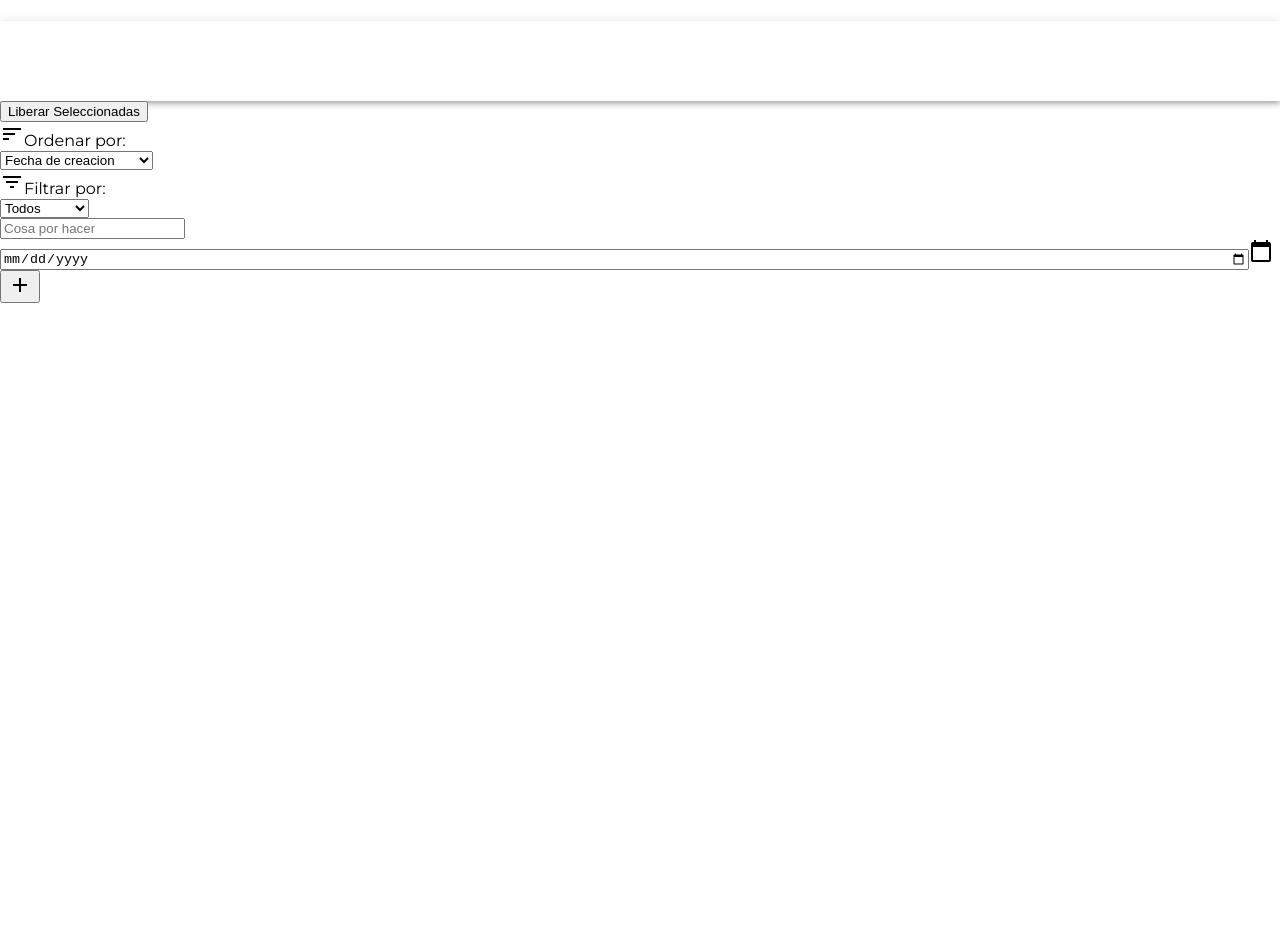
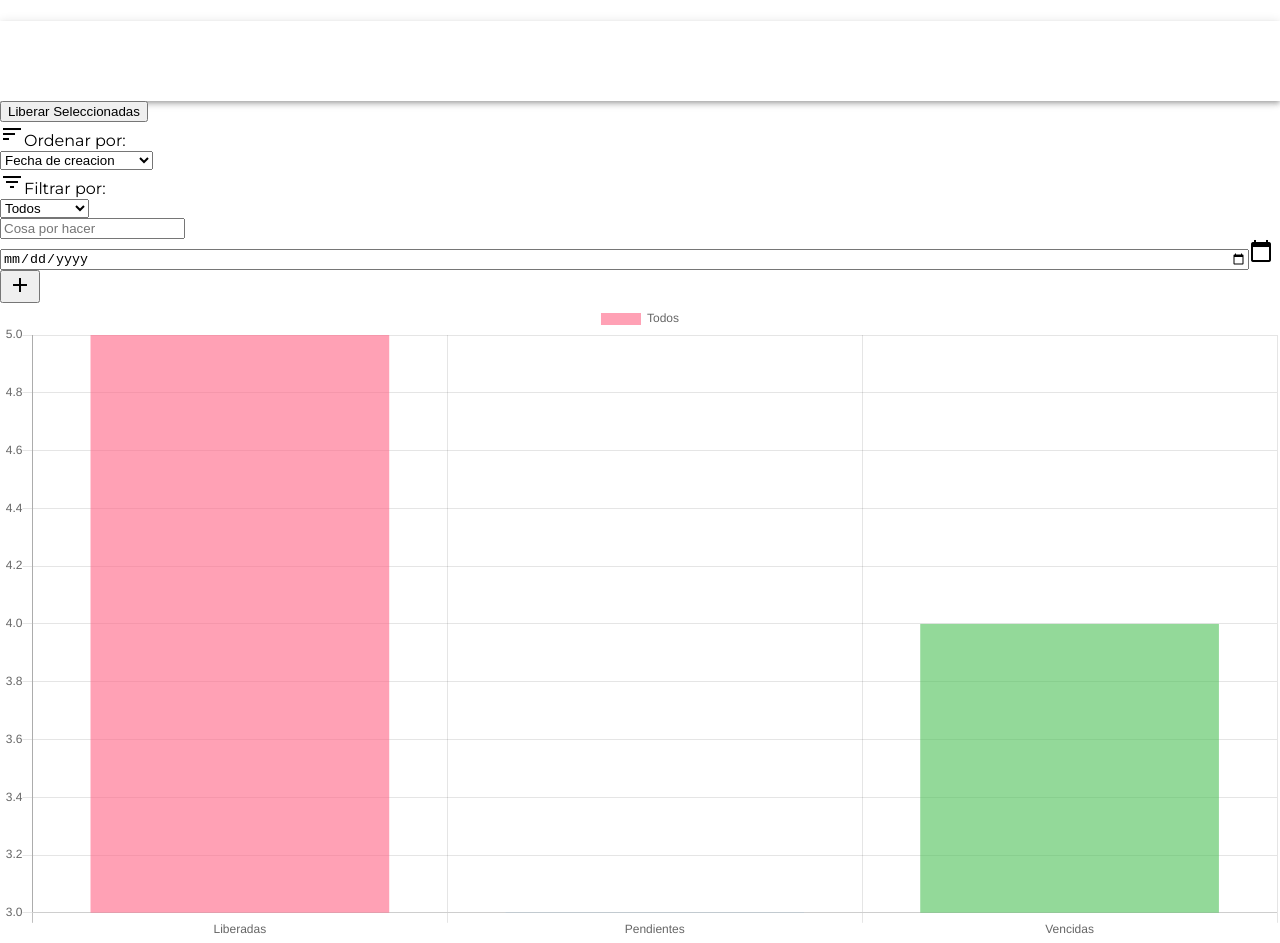
Before and after one commit to vrborjasm/todoList, a React (Create React App) app: page / in a window 1280 px wide. Before the commit the page ends 800 px from the top, so only its background shows below. Built offline with nearby package versions, Linux system fonts and the light colour scheme; data requests are answered from the project's data file.

Commit message:
adding Chart component

```diff
--- a/src/App.js
+++ b/src/App.js
@@ -4,6 +4,7 @@ import Header from "./components/Header";
 import Admin from "./components/Admin";
 import TodoList from "./components/TodoList";
 import NewTodo from "./components/NewTodo";
+import Chart from "./components/Chart";
 import api from "./api";
 
 class App extends Component {
@@ -220,6 +221,7 @@ class App extends Component {
           changeStatus={this.changeStatus}
         />
         <NewTodo addTodo={this.addTodo} />
+        <Chart/>
       </div>
     );
   }
--- /dev/null
+++ b/src/components/Chart.js
@@ -0,0 +1,34 @@
+import React, { Component } from "react";
+import { Bar } from "react-chartjs-2";
+
+class Chart extends Component {
+  constructor(props) {
+    super(props);
+    this.state = {
+      chartData: {
+        labels: ["Liberadas", "Pendientes", "Vencidas"],
+        datasets: [
+          {
+            label: "Todos",
+            data: [5, 3, 4],
+            backgroundColor: [
+              "rgba(255, 99, 132, 0.6)",
+              "rgba(54, 162, 235, 0.6)",
+              "rgba(75, 192, 86, 0.6)"
+            ]
+          }
+        ]
+      }
+    };
+  }
+
+  render() {
+    return (
+      <div className="chart">
+        <Bar data={this.state.chartData} width={100} height={50} options={{}} />
+      </div>
+    );
+  }
+}
+
+export default Chart;
```
